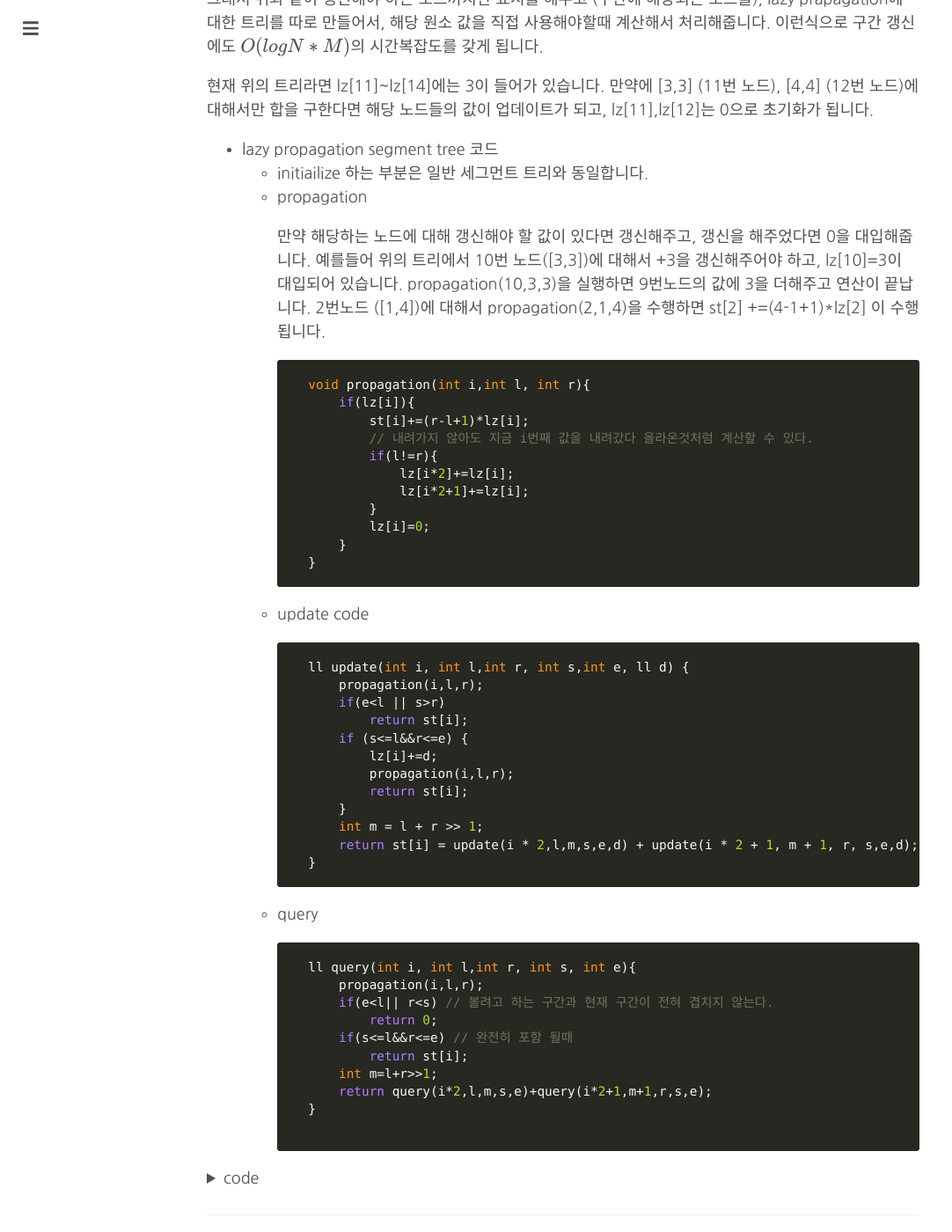
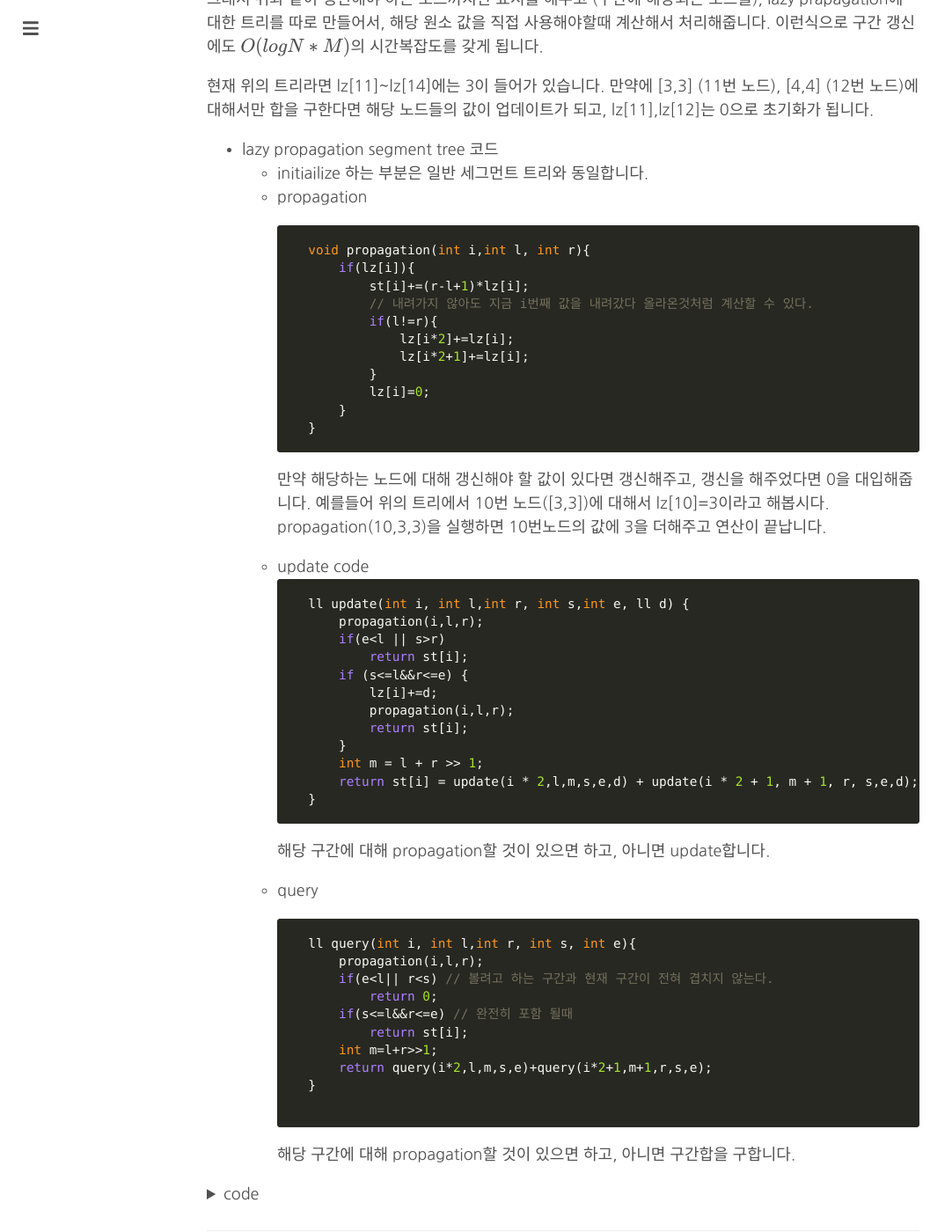
Before and after one commit to changhyeonnam/changhyeonnam.github.io, a Jekyll site: the page built from _posts/2021/2021-11-06-segment_tree.md, in a window 1280 px wide and 1400 px high, scrolled down 4668 px. Shown: the whole window at 88% size, without its empty margins (0-1082 px from the left). Built offline with Jekyll 4.4.1, drawn with Linux system fonts in a browser that asks for light colours; nearby versions of some CDN libraries; formulas are drawn with MathJax 3; comment, search, counter and statistics services are not loaded.

Commit message:
Update 2021-11-06-segment_tree.md

````diff
--- a/_posts/2021/2021-11-06-segment_tree.md
+++ b/_posts/2021/2021-11-06-segment_tree.md
@@ -193,8 +193,6 @@ int main(){
     - initiailize 하는 부분은 일반 세그먼트 트리와 동일합니다.
     - propagation
 
-        만약 해당하는 노드에 대해 갱신해야 할 값이 있다면 갱신해주고, 갱신을 해주었다면 0을 대입해줍니다. 예를들어 위의 트리에서 10번 노드([3,3])에 대해서 +3을 갱신해주어야 하고, lz[10]=3이 대입되어 있습니다. propagation(10,3,3)을 실행하면 9번노드의 값에 3을 더해주고 연산이 끝납니다. 2번노드 ([1,4])에 대해서 propagation(2,1,4)을 수행하면 st[2] +=(4-1+1)*lz[2] 이 수행됩니다.
-
         ```cpp
         void propagation(int i,int l, int r){
             if(lz[i]){
@@ -209,8 +207,9 @@ int main(){
         }
         ```
 
+        만약 해당하는 노드에 대해 갱신해야 할 값이 있다면 갱신해주고, 갱신을 해주었다면 0을 대입해줍니다. 예를들어 위의 트리에서 10번 노드([3,3])에 대해서 lz[10]=3이라고 해봅시다. propagation(10,3,3)을 실행하면 10번노드의 값에 3을 더해주고 연산이 끝납니다.
+
     - update code
-
         ```cpp
         ll update(int i, int l,int r, int s,int e, ll d) {
             propagation(i,l,r);
@@ -225,7 +224,7 @@ int main(){
             return st[i] = update(i * 2,l,m,s,e,d) + update(i * 2 + 1, m + 1, r, s,e,d);
         }
         ```
-
+        해당 구간에 대해 propagation할 것이 있으면 하고, 아니면 update합니다.
     - query
 
         ```cpp
@@ -240,6 +239,8 @@ int main(){
         }
 
         ```
+        해당 구간에 대해 propagation할 것이 있으면 하고, 아니면 구간합을 구합니다.
+
 <details>
 <summary>code</summary>
 <div markdown="1">
````
